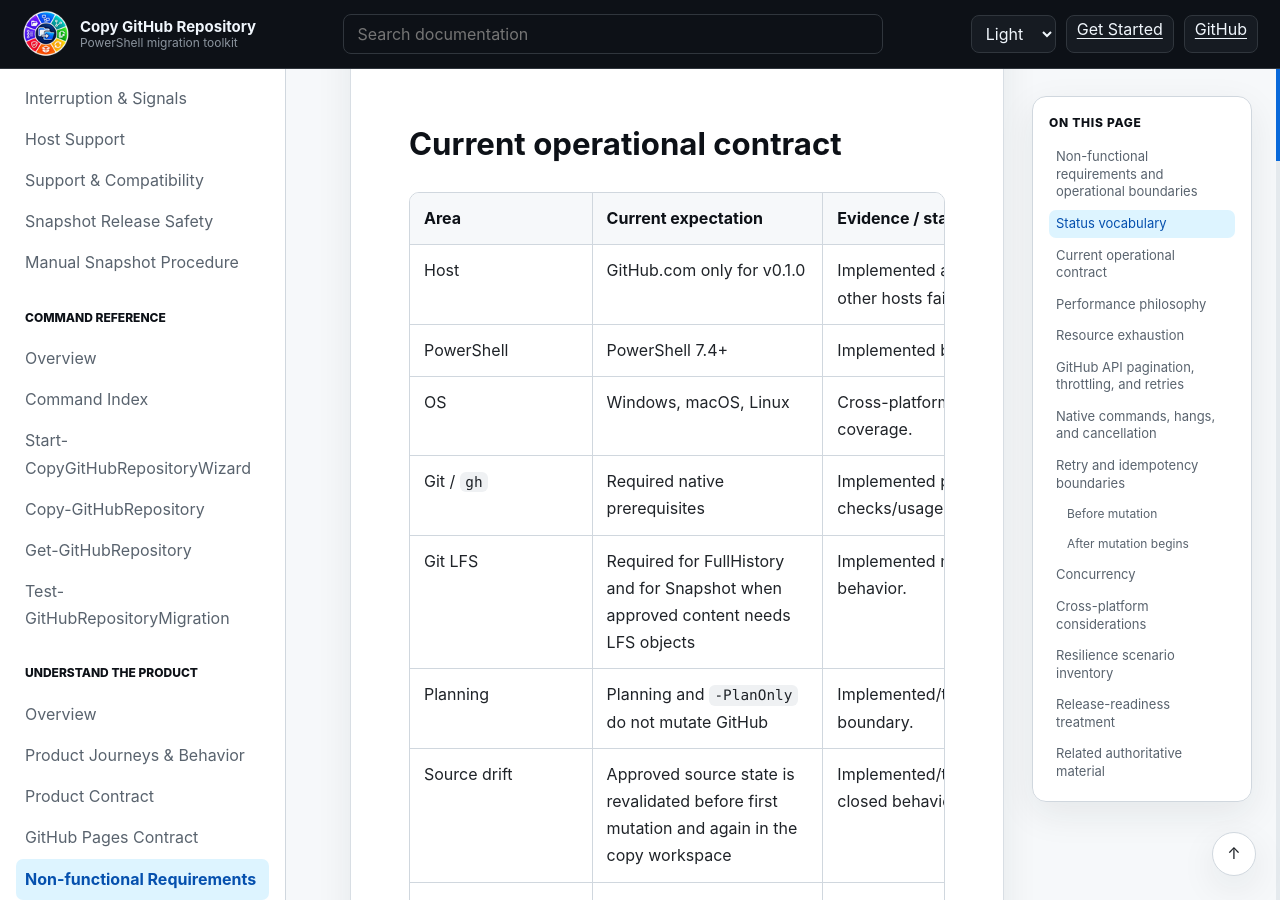
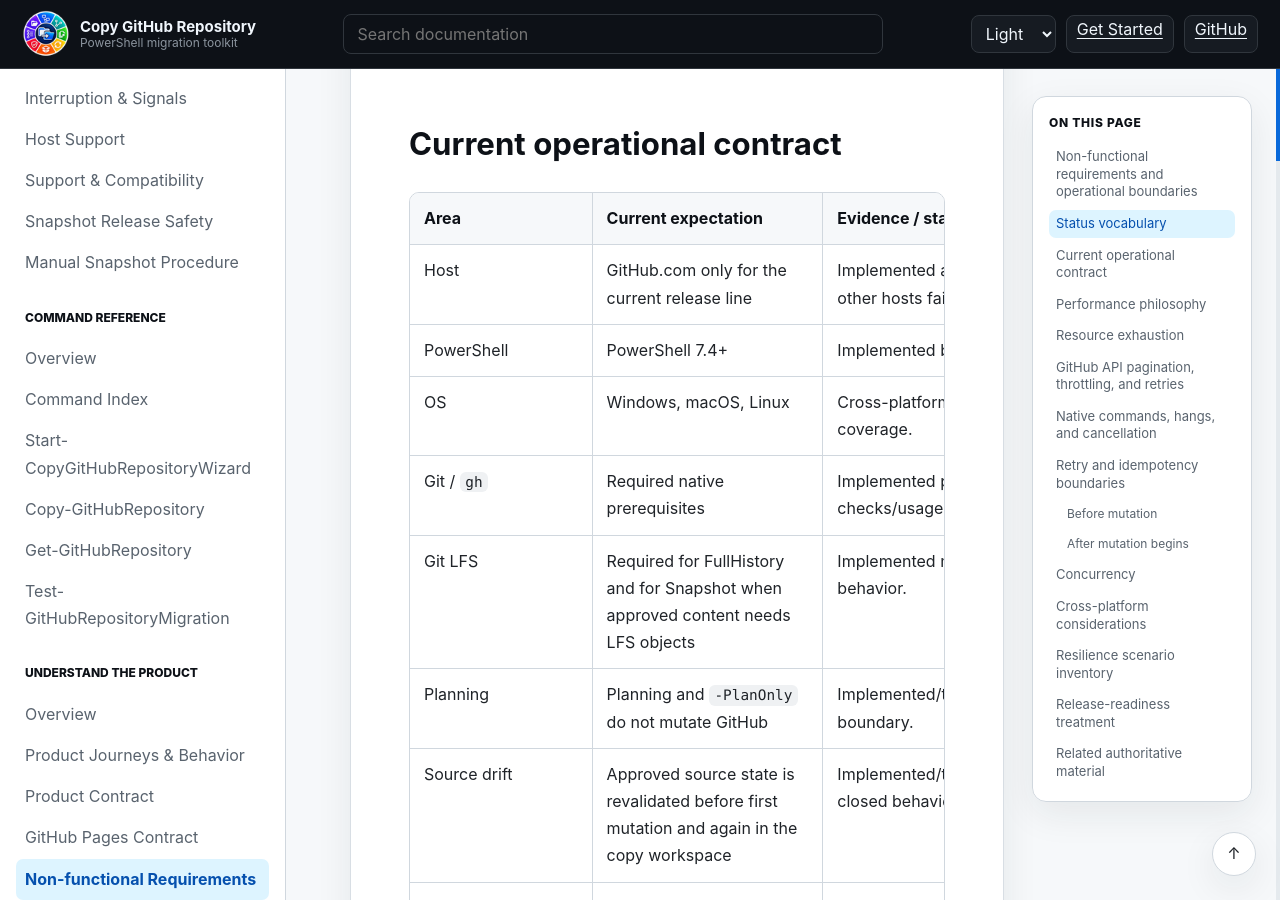
Before and after one commit to infoconex/copy-github-repo, a Jekyll site: the page built from docs/product/non-functional-requirements.md, in a window 1280 px wide and 900 px high, scrolled down 1179 px. Built offline with Jekyll 4.4.1, drawn with Linux system fonts in a browser that asks for light colours.

Commit message:
docs: align current release-line contracts without changing historical evidence (#179)

```diff
--- a/docs/product/non-functional-requirements.md
+++ b/docs/product/non-functional-requirements.md
@@ -25,7 +25,7 @@ A repository being functionally supported does not imply that every possible rep
 
 | Area | Current expectation | Evidence / status |
 | --- | --- | --- |
-| Host | GitHub.com only for v0.1.0 | Implemented and tested; other hosts fail closed. |
+| Host | GitHub.com only for the current release line | Implemented and tested; other hosts fail closed. |
 | PowerShell | PowerShell 7.4+ | Implemented baseline. |
 | OS | Windows, macOS, Linux | Cross-platform Quality Gate coverage. |
 | Git / `gh` | Required native prerequisites | Implemented prerequisite checks/usage. |
```
